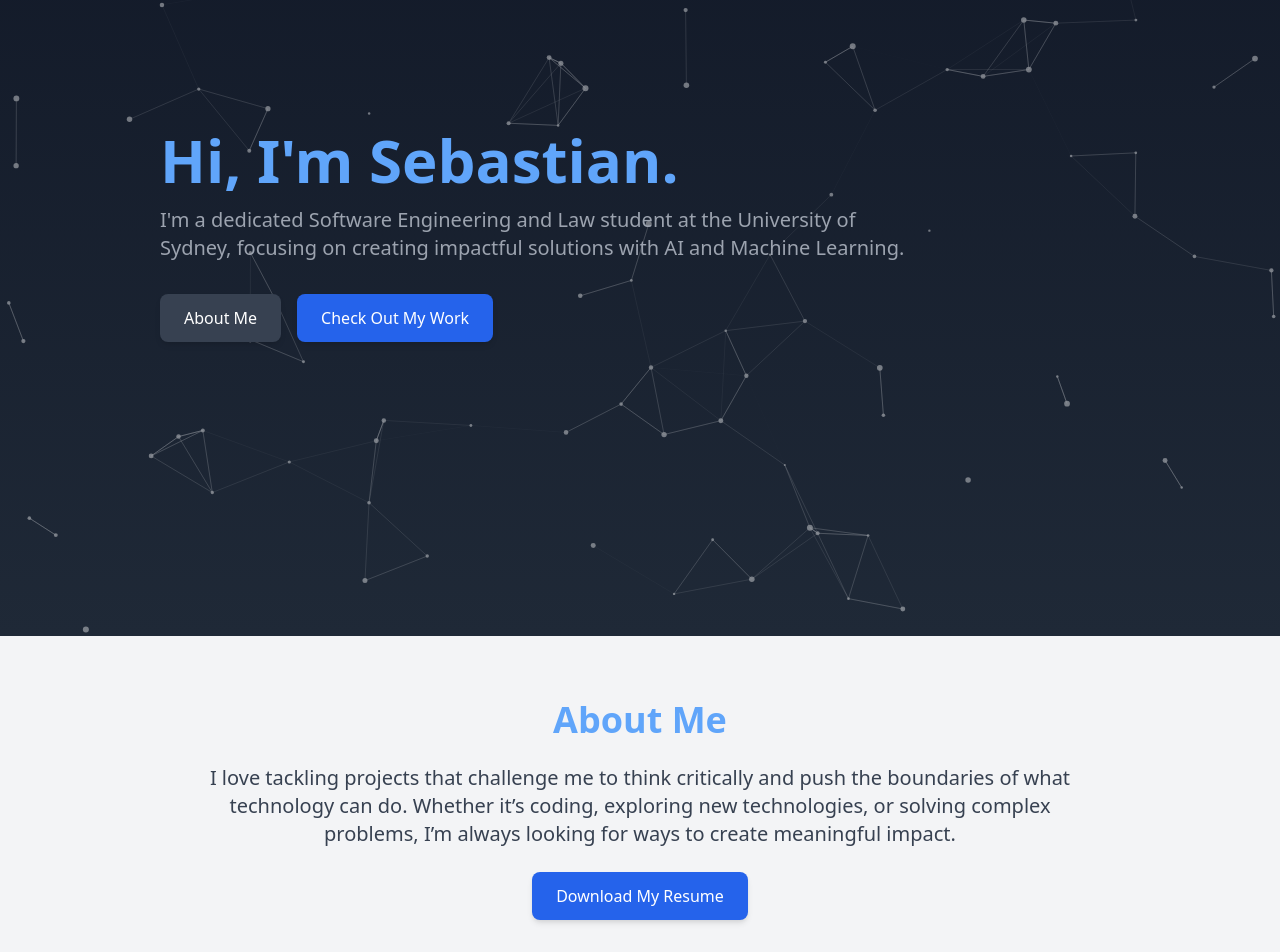
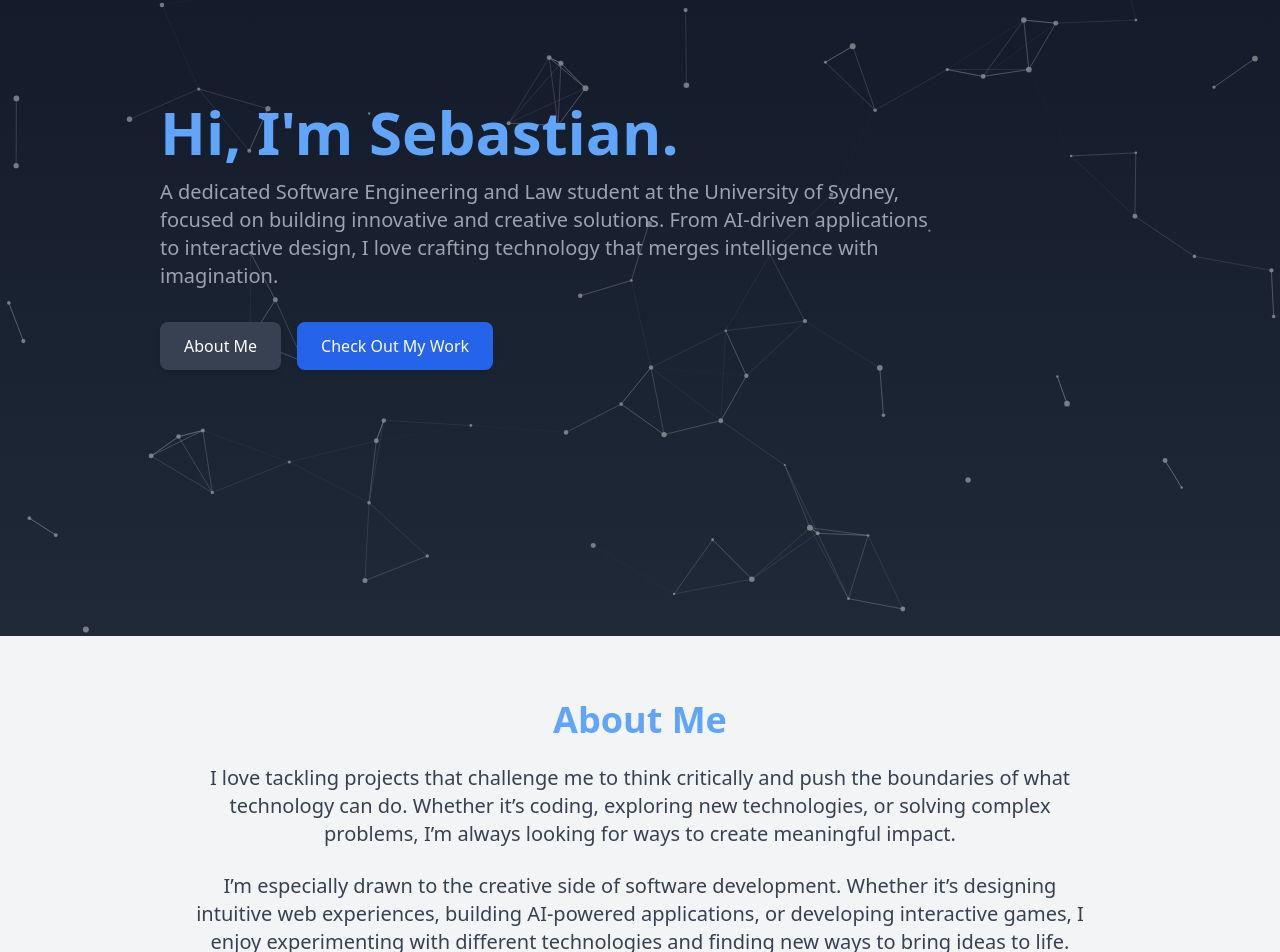
Before and after one commit to seb-skontos/seb-skontos.github.io, a React (Create React App) app: page / in a window 1280 px wide. Shown: the part 164-1116 px from the top of the page. Built offline with nearby package versions, Linux system fonts and the light colour scheme.

Commit message:
updated descriptions and added a new image for iOS

```diff
--- a/src/components/About.jsx
+++ b/src/components/About.jsx
@@ -4,7 +4,16 @@ const About = () => (
   <section id="about" className="bg-gray-100 dark:bg-gray-800 py-16 px-8 md:px-20 lg:px-40">
     <h2 className="text-4xl font-bold text-blue-400 mb-6 text-center">About Me</h2>
     <p className="text-gray-700 dark:text-gray-300 text-lg md:text-xl max-w-4xl mx-auto mb-6 text-center">
-    I love tackling projects that challenge me to think critically and push the boundaries of what technology can do. Whether it’s coding, exploring new technologies, or solving complex problems, I’m always looking for ways to create meaningful impact.
+      I love tackling projects that challenge me to think critically and push the
+      boundaries of what technology can do. Whether it’s coding, exploring new
+      technologies, or solving complex problems, I’m always looking for ways to
+      create meaningful impact.
+    </p>
+    <p className="text-gray-700 dark:text-gray-300 text-lg md:text-xl max-w-4xl mx-auto mb-6 text-center">
+    I’m especially drawn to the creative side of software development.
+    Whether it’s designing intuitive web experiences, building AI-powered
+    applications, or developing interactive games, I enjoy experimenting with
+    different technologies and finding new ways to bring ideas to life.
     </p>
     <div className="text-center">
       <a
--- a/src/components/Hero.jsx
+++ b/src/components/Hero.jsx
@@ -39,7 +39,10 @@ const Hero = () => {
           {typedText}
         </h1>
         <p className="text-gray-400 text-lg md:text-xl max-w-3xl">
-          I'm a dedicated Software Engineering and Law student at the University of Sydney, focusing on creating impactful solutions with AI and Machine Learning.
+        A dedicated Software Engineering and Law student at the University of Sydney,
+        focused on building innovative and creative solutions. From AI-driven
+        applications to interactive design, I love crafting technology that
+        merges intelligence with imagination.
         </p>
         <div className="mt-8 flex items-center space-x-4">
         <motion.button
```
Also changed, not shown: public/bbtb.png.
